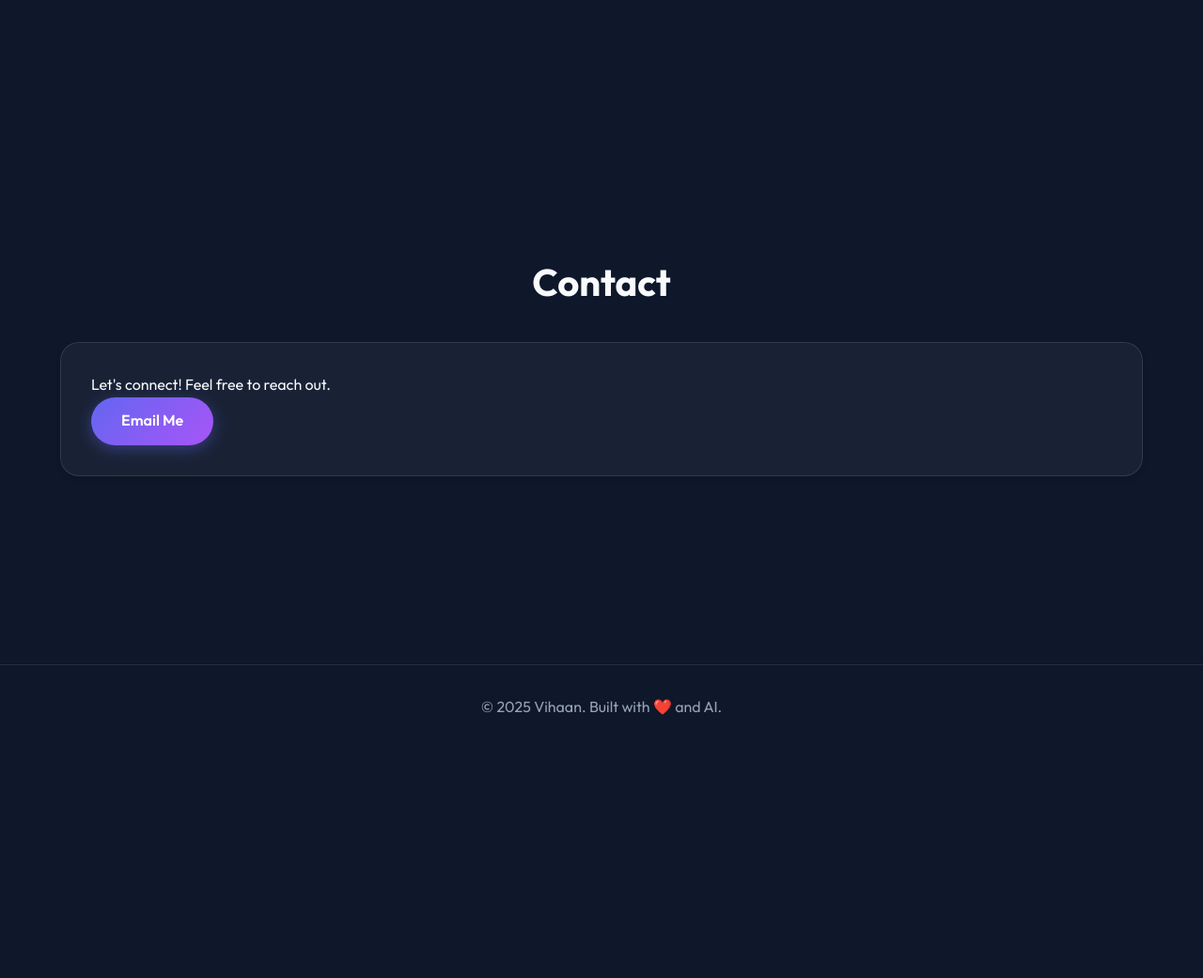
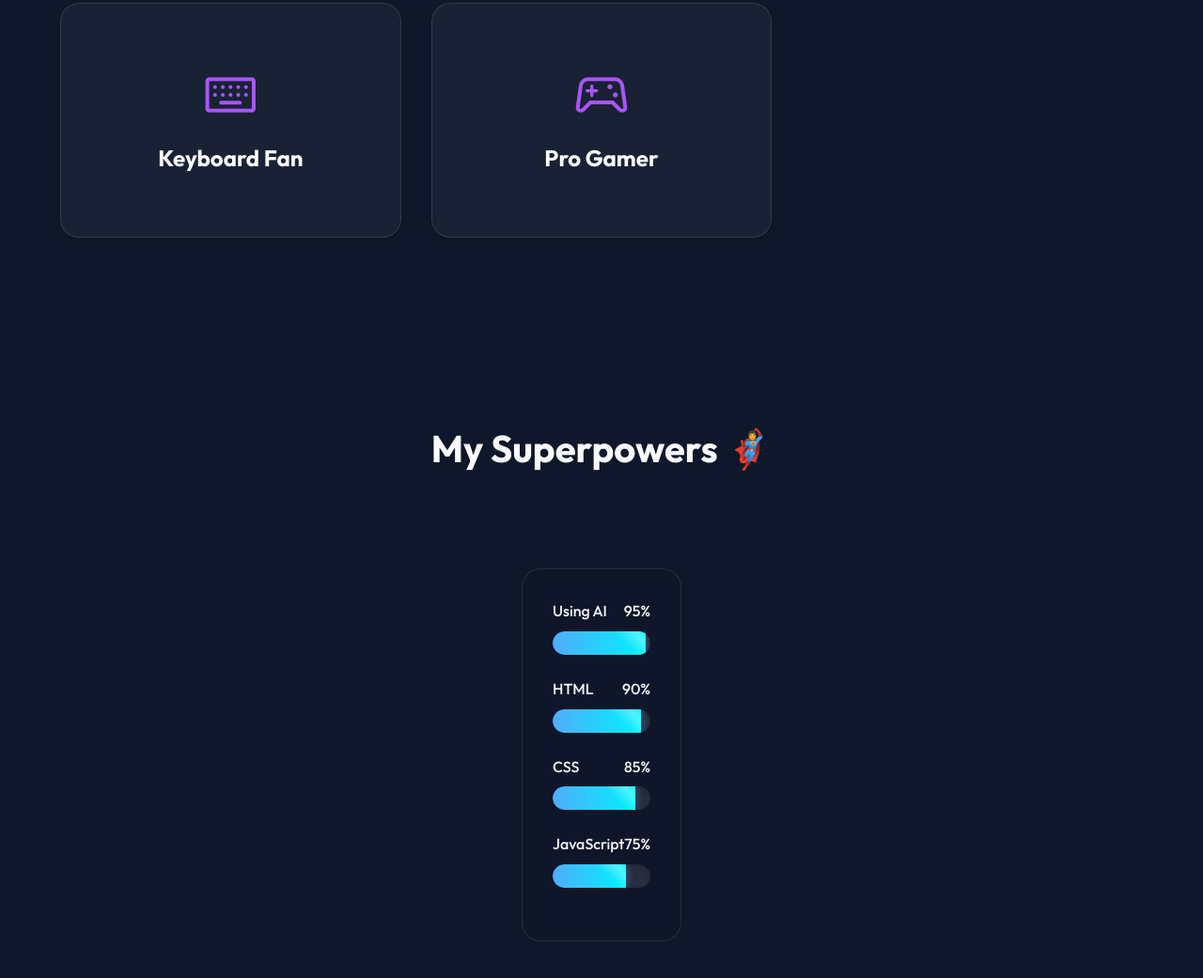
Before and after one commit to Vihaan67/ai-chatbot, a plain HTML site: page index.html in a window 1280 px wide. Shown: the part 2145-3186 px from the top of the page at 94% size. Before the commit the page ends 2943 px from the top, so only its background shows below. Drawn offline with nearby package versions, Linux system fonts and the light colour scheme.

Commit message:
Feat: Add Skills section and new Ambition cards

```diff
--- a/css/style.css
+++ b/css/style.css
@@ -261,3 +261,95 @@ footer {
     /* Hide nav for simple MVP on mobile for now */
     /* Add a mobile menu toggle if needed later */
 }
+
+/* Skills Section (Superpowers) */
+.skills-section {
+    max-width: 800px;
+    margin: 4rem auto 0;
+    padding: 2rem;
+    background: rgba(15, 23, 42, 0.4);
+    border-radius: 20px;
+    border: var(--glass-border);
+    backdrop-filter: blur(5px);
+}
+
+.skills-section h3 {
+    text-align: center;
+    font-size: 2rem;
+    margin-bottom: 2rem;
+    background: linear-gradient(135deg, #4facfe 0%, #00f2fe 100%);
+    -webkit-background-clip: text;
+    background-clip: text;
+    -webkit-text-fill-color: transparent;
+}
+
+.skill-container {
+    margin-bottom: 1.5rem;
+}
+
+.skill-label {
+    display: flex;
+    justify-content: space-between;
+    margin-bottom: 0.5rem;
+    font-weight: 500;
+    color: var(--text-primary);
+}
+
+.skill-bar {
+    width: 100%;
+    height: 25px;
+    background: rgba(255, 255, 255, 0.1);
+    border-radius: 15px;
+    overflow: hidden;
+    position: relative;
+    box-shadow: inset 0 2px 5px rgba(0, 0, 0, 0.2);
+}
+
+.liquid-fill {
+    height: 100%;
+    background: linear-gradient(90deg, #4facfe, #00f2fe);
+    border-radius: 15px 0 0 15px;
+    position: relative;
+    box-shadow: 0 0 10px rgba(79, 172, 254, 0.5);
+    /* Simple slide in animation on load */
+    animation: slideIn 1.5s ease-out forwards;
+    transform-origin: left;
+}
+
+/* Water / Wave Effect */
+.liquid-fill::before {
+    content: '';
+    position: absolute;
+    top: 0;
+    left: 0;
+    width: 100%;
+    height: 100%;
+    background: rgba(255, 255, 255, 0.2);
+    /* Shimmer flow effect */
+    background: linear-gradient(45deg,
+            rgba(255, 255, 255, 0) 40%,
+            rgba(255, 255, 255, 0.3) 50%,
+            rgba(255, 255, 255, 0) 60%);
+    background-size: 200% 100%;
+    animation: shine 2s infinite linear;
+}
+
+@keyframes slideIn {
+    from {
+        transform: scaleX(0);
+    }
+
+    to {
+        transform: scaleX(1);
+    }
+}
+
+@keyframes shine {
+    0% {
+        background-position: 100% 0;
+    }
+
+    100% {
+        background-position: -100% 0;
+    }
+}
--- a/index.html
+++ b/index.html
@@ -155,6 +155,73 @@
                         </div>
                     </div>
                 </div>
+
+                <!-- Card 7: Keyboard Enthusiast -->
+                <div class="card interactive-card">
+                    <div class="card-content">
+                        <span class="material-symbols-rounded icon">keyboard</span>
+                        <h3>Keyboard Fan</h3>
+                        <div class="reveal-text">
+                            <p>Building custom mechanical keyboards with the perfect thock! ⌨️</p>
+                        </div>
+                    </div>
+                </div>
+
+                <!-- Card 8: COD Champion -->
+                <div class="card interactive-card">
+                    <div class="card-content">
+                        <span class="material-symbols-rounded icon">sports_esports</span>
+                        <h3>Pro Gamer</h3>
+                        <div class="reveal-text">
+                            <p>Target: Top 100 in Call of Duty World Championship 2025! 🏆</p>
+                        </div>
+                    </div>
+                </div>
+            </div>
+        </section>
+
+        <section id="skills" class="section">
+            <h2>My Superpowers 🦸‍♂️</h2>
+            <div class="skills-section">
+                <div class="skill-container">
+                    <div class="skill-label">
+                        <span>Using AI</span>
+                        <span>95%</span>
+                    </div>
+                    <div class="skill-bar">
+                        <div class="liquid-fill" style="width: 95%;"></div>
+                    </div>
+                </div>
+
+                <div class="skill-container">
+                    <div class="skill-label">
+                        <span>HTML</span>
+                        <span>90%</span>
+                    </div>
+                    <div class="skill-bar">
+                        <div class="liquid-fill" style="width: 90%; animation-delay: 0.2s;"></div>
+                    </div>
+                </div>
+
+                <div class="skill-container">
+                    <div class="skill-label">
+                        <span>CSS</span>
+                        <span>85%</span>
+                    </div>
+                    <div class="skill-bar">
+                        <div class="liquid-fill" style="width: 85%; animation-delay: 0.4s;"></div>
+                    </div>
+                </div>
+
+                <div class="skill-container">
+                    <div class="skill-label">
+                        <span>JavaScript</span>
+                        <span>75%</span>
+                    </div>
+                    <div class="skill-bar">
+                        <div class="liquid-fill" style="width: 75%; animation-delay: 0.6s;"></div>
+                    </div>
+                </div>
             </div>
         </section>
 
```
